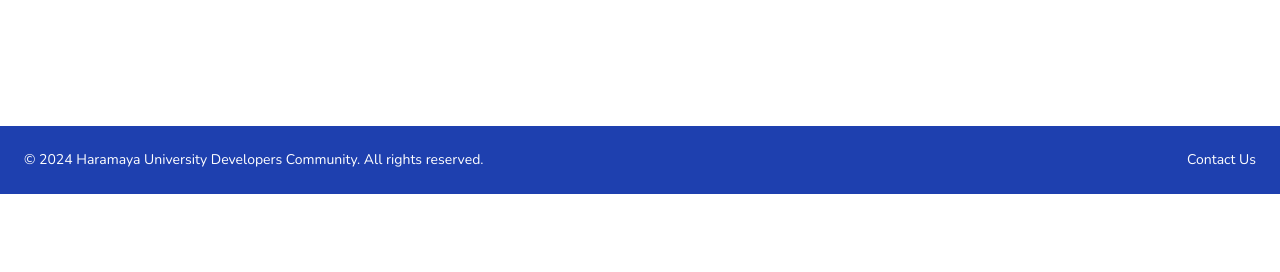
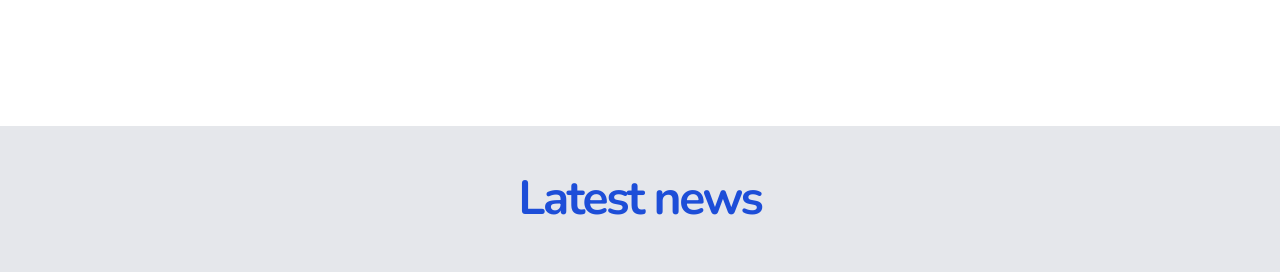
Before and after one commit to kalebalebachew/hu-devs, a Next.js app: page / in a window 1280 px wide. Shown: the part 2262-2534 px from the top of the page. Before the commit the page ends 2456 px from the top, so only its background shows below. Built offline with nearby package versions, Linux system fonts and the light colour scheme; grey boxes are pictures that could not be loaded.

Commit message:
feat: latest news feature added

```diff
--- a/src/components/landing-page.jsx
+++ b/src/components/landing-page.jsx
@@ -41,11 +41,11 @@ export default function LandingPage() {
             <div className="flex flex-col items-center space-y-4 text-center">
               <div className="space-y-2">
                 <h1 className="text-4xl font-extrabold tracking-tighter sm:text-5xl md:text-6xl lg:text-7xl/none">
-                  Haramaya University Developers <br></br>  Community
+                  Haramaya University Developers <br></br> Community
                 </h1>
                 <p className="mx-auto max-w-[700px] text-xl md:text-2xl font-light">
-                  Learning and building together at Haramaya
-                  University. Join our growing community of student developers
+                  Learning and building together at Haramaya University. Join
+                  our growing community of student developers
                 </p>
               </div>
               <div className="space-x-4">
@@ -166,6 +166,25 @@ export default function LandingPage() {
             </a>
           </div>
         </section>
+        <section
+          id="latest-news"
+          className="w-full py-12 bg-gray-200"
+        >
+           <div className="container px-4 md:px-6  ">
+            <h2 className="text-3xl font-bold tracking-tighter sm:text-4xl md:text-5xl text-center mb-12 text-blue-700">
+              Latest news
+            </h2>
+            <iframe className="items-center"
+            src="https://www.linkedin.com/embed/feed/update/urn:li:share:7248282131754356736"
+            height="500"
+            width="400"
+            frameborder="0"
+            allowfullscreen=""
+            title="Embedded post"
+          ></iframe>
+          </div>
+
+        </section>
       </main>
       <footer className="py-6 w-full px-4 md:px-6 bg-blue-800 text-white">
         <div className="container mx-auto flex flex-col md:flex-row justify-between items-center">
```
